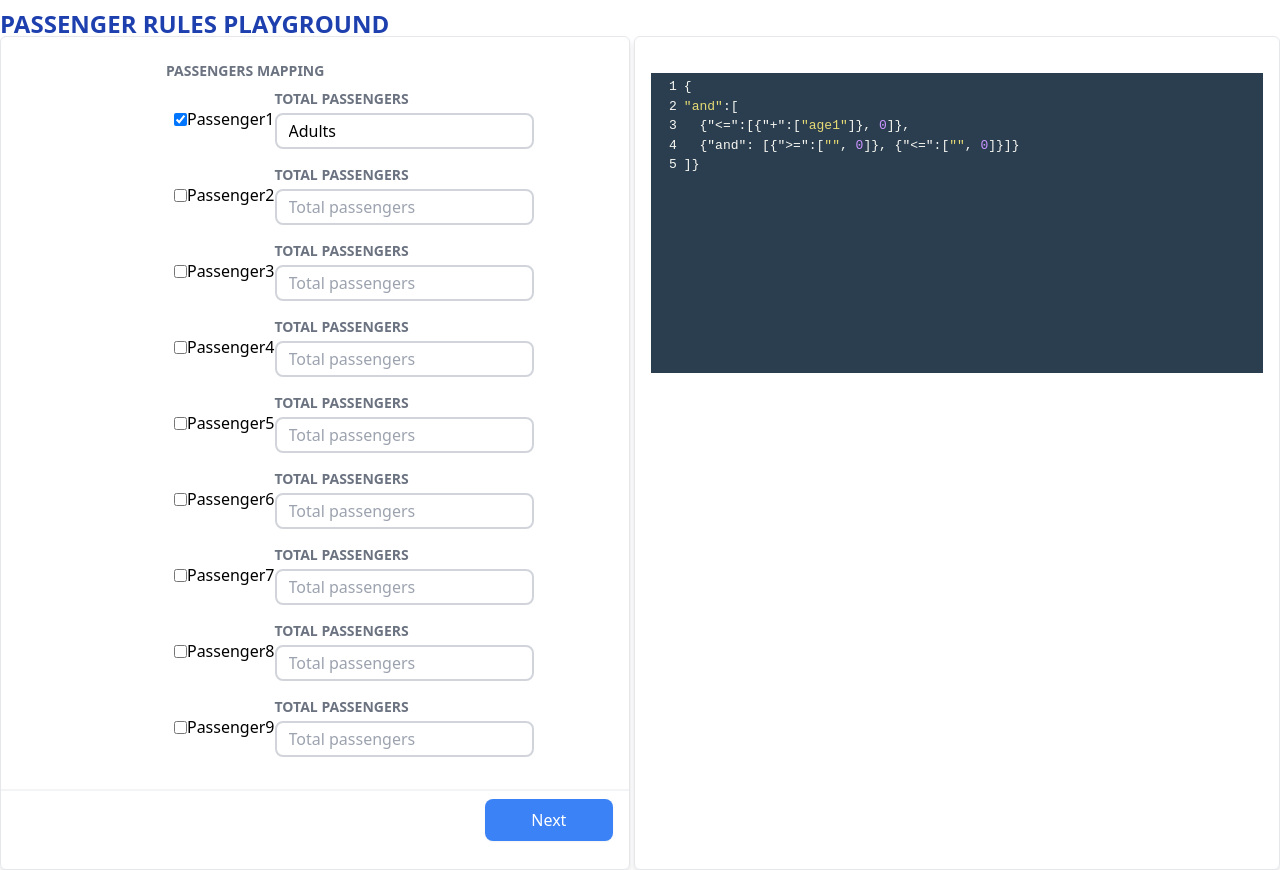
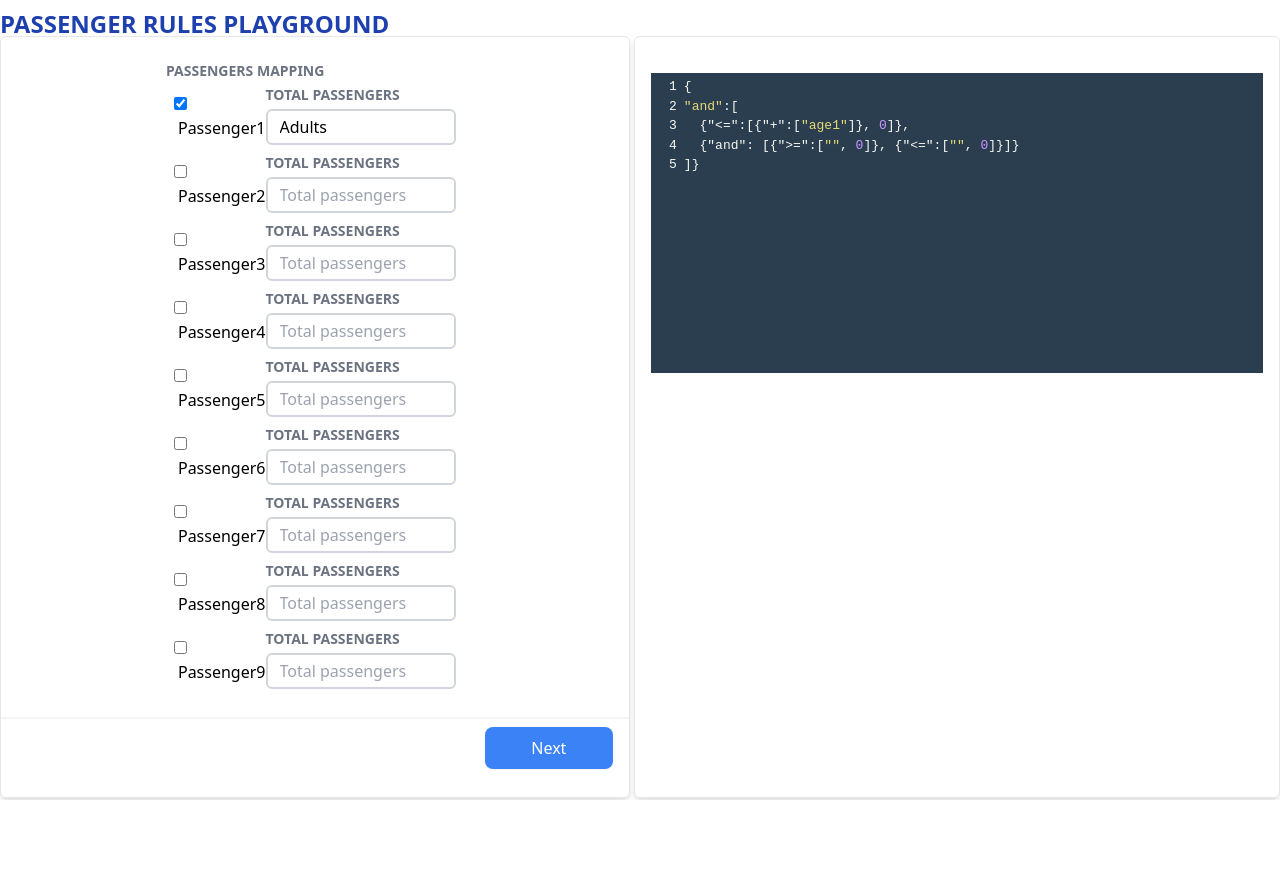
Before and after one commit to emdavidmoreno/rule-builder, a React (Create React App) app: page / in a window 1280 px wide. After the commit the page ends 800 px from the top, so only its background shows below. Built offline with nearby package versions, Linux system fonts and the light colour scheme.

Commit message:
create passenger mapping form

```diff
--- a/src/components/form/PassengerMappingForm.jsx
+++ b/src/components/form/PassengerMappingForm.jsx
@@ -53,26 +53,27 @@ const PassengerMappingForm = () => {
         {formFielData.map((field, idx) => (
           <li
             key={idx}
-            className="flex w-full py-2 px-2 justify-between"
+            className="flex w-full py-1 px-2 justify-between"
           >
             <div className="flex items-center justify-center">
-              <label className="flex flex-row items-center">
+              <div class="relative">
                 <input
+                  id={idx}
                   type="checkbox"
                   name="isActive"
-                  id={idx}
                   checked={field.isActive}
+                  class="inline-block align-middle"
                   onChange={()=> handleEnableDisablePax(idx)}
                 />
-                {` Passenger${idx + 1}`}
-              </label>
+                <label class="inline-block align-middle ml-1" for="remember">{` Passenger${idx + 1}`}</label>
+              </div>
             </div>
             <div className="flex flex-col items-start">
               <label className="uppercase md:text-sm text-xs text-gray-500 text-light font-semibold">Total passengers</label>
               <input
                 id={idx}
                 name={'label'}
-                className="py-1 px-3 rounded-lg border-2 border-gray-300 mt-1 focus:outline-none focus:ring-2 focus:ring-gray-400 focus:border-transparent"
+                className="flex w-full py-1 px-3 rounded-md border-2 border-gray-300 mt-1 focus:outline-none focus:ring-2 focus:ring-gray-400 focus:border-transparent"
                 type="text"
                 placeholder="Total passengers"
                 value={field.label}
```
